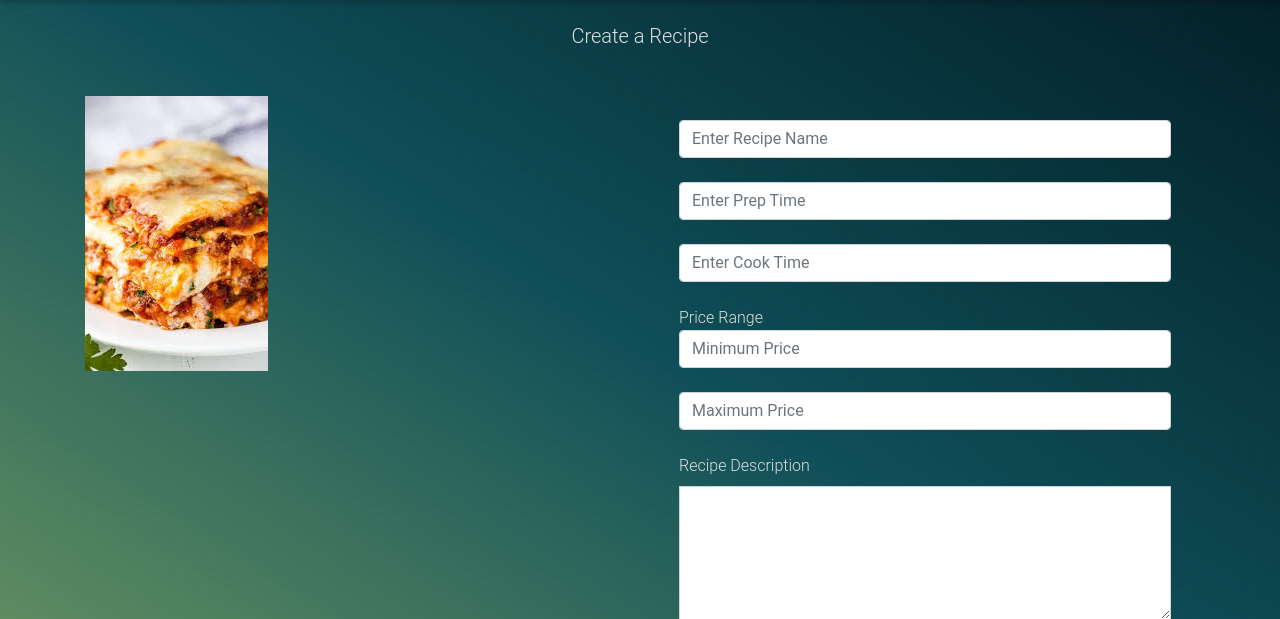
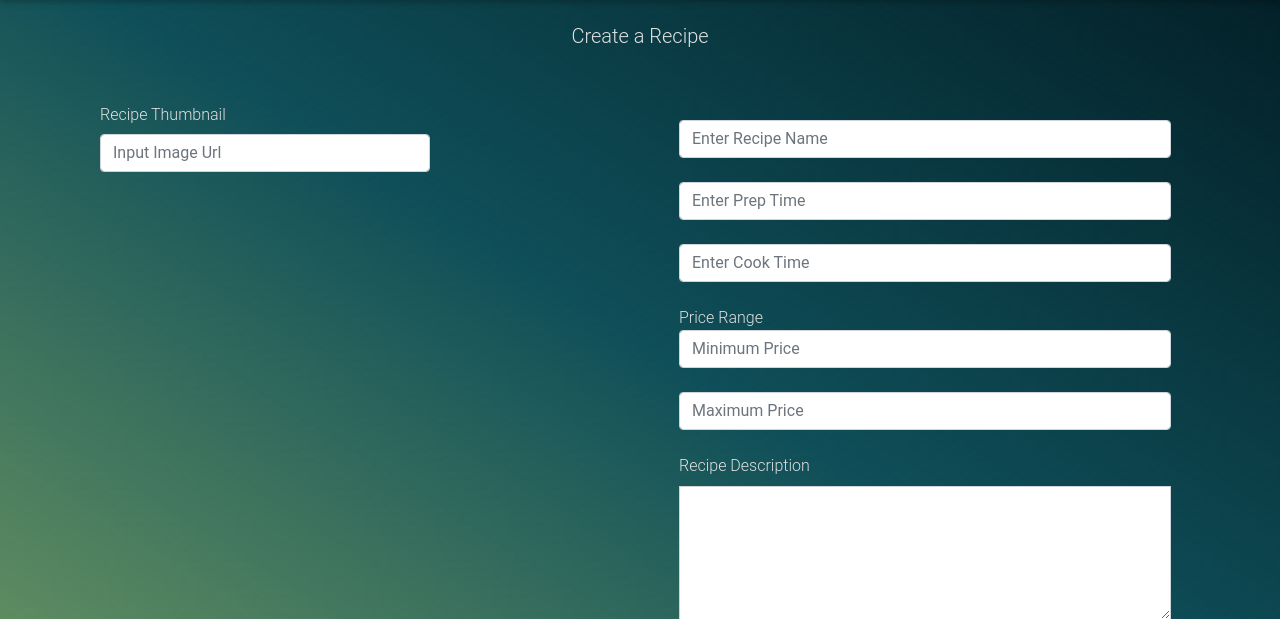
Before and after one commit to abigehl/Cs307GroupProject, a Flask app: page /createrecipe in a window 1280 px wide. Shown: the part 58-677 px from the top of the page. Run offline with Flask 2, Linux system fonts and the light colour scheme; some libraries are stand-ins or nearby versions.

```diff
--- a/templates/createrecipe.html
+++ b/templates/createrecipe.html
@@ -76,7 +76,11 @@
                     <!--Grid column-->
                     <div class="col-md-6 mb-4">
 
-                        <img src="../static/Images/lasagna.jpg" class="img-fluid" alt="">
+                       <!-- <img src="../static/Images/lasagna.jpg" class="img-fluid" alt="">-->
+                       <label for="inputurl" class="col-sm-4 col-form-label">Recipe Thumbnail</label>
+                       <div class="col-sm-8">
+                           <input type="displayname" class="form-control" id="inputurl" placeholder="Input Image Url", name = 'url'>
+                       </div>
 
                     </div>
                     <!--Grid column-->
```
